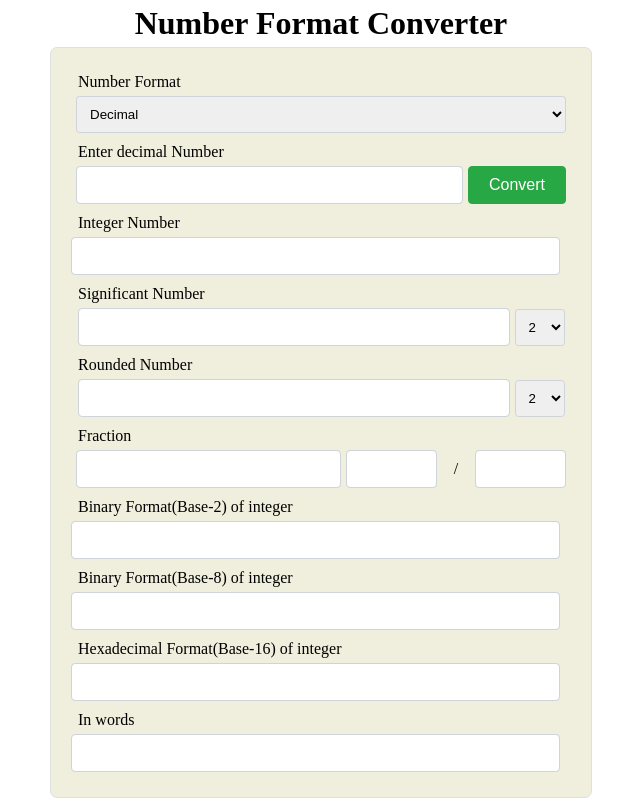
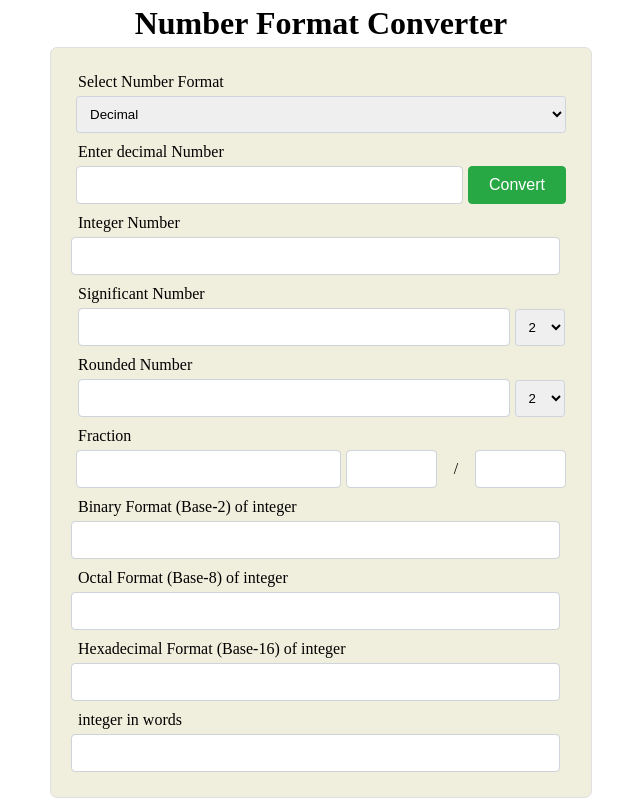
Before and after one commit to ahmed-at-github/number-format-converter, a React (Vite) app: page / in a window 1280 px wide. Shown: the whole page, without its empty margins (319-959 px from the left). Built offline with nearby package versions, Linux system fonts and the light colour scheme.

Commit message:
1.1.3 [fully Functional v1]

```diff
--- a/components/NumberFormat.jsx
+++ b/components/NumberFormat.jsx
@@ -47,6 +47,8 @@ export default function NumberFormat() {
     setHexadecimal(Math.floor(decimalValue).toString(16).toUpperCase())
     setOctal(Math.floor(decimalValue).toString(8))
 
+    //console.log(typeof Math.floor(decimalValue).toString(16).toUpperCase());
+
     //Setting number-to-word
     if (decimalValue <= 1000000000000000)
       setInWord(numberToWords.toWords(decimalValue))
@@ -86,7 +88,7 @@ export default function NumberFormat() {
       setSignificantNo(
         roundToSignificantDigits(
           parseFloat(decimal, 10),
-          parseint(significantNoIndex, 10)
+          parseInt(significantNoIndex, 10)
         )
       )
     else
@@ -142,7 +144,7 @@ export default function NumberFormat() {
       <h1>Number Format Converter</h1>
       <div className="section">
         <div className="row">
-          <p>Number Format</p>
+          <p>Select Number Format</p>
           <select
             value={inputFormat}
             onChange={(e) => setInputFormat(e.target.value)}
@@ -249,7 +251,7 @@ export default function NumberFormat() {
 
         <div className="row">
           <p>
-            {inputFormat === "binary" ? "Decimal" : "Binary"} Format(Base-
+            {inputFormat === "binary" ? "Decimal" : "Binary"} Format (Base-
             {inputFormat === "binary" ? "10" : "2"}) of integer {integer}
           </p>
           <input
@@ -261,7 +263,7 @@ export default function NumberFormat() {
 
         <div className="row">
           <p>
-            {inputFormat === "octal" ? "Decimal" : "Binary"} Format(Base-
+            {inputFormat === "octal" ? "Decimal" : "Octal"} Format (Base-
             {inputFormat === "octal" ? "10" : "8"}) of integer {integer}
           </p>
           <input
@@ -273,8 +275,8 @@ export default function NumberFormat() {
 
         <div className="row">
           <p>
-            {inputFormat === "hexadecimal" ? "Decimal" : "Hexadecimal"}{" "}
-            Format(Base-
+            {inputFormat === "hexadecimal" ? "Decimal" : "Hexadecimal"} Format
+            (Base-
             {inputFormat === "hexadecimal" ? "10" : "16"}) of integer {integer}
           </p>
           <input
@@ -285,7 +287,7 @@ export default function NumberFormat() {
         </div>
 
         <div className="row">
-          <p>In words {integer}</p>
+          <p>integer {integer} in words </p>
           <input type="text" value={inWord} onChange={() => {}} />
         </div>
       </div>
```
